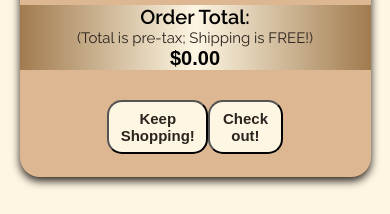
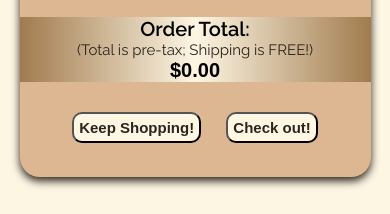
Before and after one commit to KPL33/cereal-shop, a React (Vite) app in the folder client/: page /cart in a window 390 px wide. Shown: the part 594-808 px from the top of the page. Built offline with nearby package versions, Linux system fonts and the light colour scheme; no server answers; sample sign-in values are in the browser's storage; the HTML template or start-up script is replaced by a standard one; a web font is replaced by a local one.

Commit message:
finetuned styling of cart more

```diff
--- a/client/src/components/Main/Cart/cart.css
+++ b/client/src/components/Main/Cart/cart.css
@@ -1,6 +1,7 @@
 .cart,
 .cart-container,
 .product-name-container,
+.cart-quantity-button,
 .product-quantity,
 .product-price,
 .product-total-price,
@@ -22,6 +23,7 @@
 
 .cart,
 .cart-container,
+.cart-quantity-button,
 .product-quantity,
 .product-price,
 .product-total-price,
@@ -41,6 +43,7 @@
 .cart,
 .cart-container,
 .product-quantity,
+.cart-quantity-button,
 .product-price,
 .product-total-price {
   justify-content: center;
@@ -153,7 +156,7 @@
 .cart-items {
   display: grid;
   grid-template-areas: "product-column quantity-column price-column product-total-column";
-  grid-template-columns: 1fr 1fr 0.5fr 1fr;
+  grid-template-columns: 1fr 0.5fr 0.5fr 1fr;
 }
 
 .category-title-area,
@@ -259,8 +262,6 @@
   margin: auto 10px;
   border-radius: 50%;
   font-size: 2rem;
-  padding-bottom: 2px;
-  line-height: 100%;
   width: 30px;
   height: 30px;
 }
@@ -361,18 +362,28 @@
 }
 
 @media (max-width: 475px) {
-  .column-title, .cart-items, .cart-quantity-button {
+  .product-quantity,
+  .product-price,
+  .product-total-price {
+    border-left: 0.1rem dotted var(--3);
+    height: 95%;
+  }
+  .column-title, .cart-quantity-button {
     font-size: .8rem;
   }
 
-  .delete-from-cart-button {
+  .delete-from-cart-button, .cart-items {
     font-size: .6rem;
+  }
+
+  .product-name {
+    font-size: .8rem
   }
 
   .cart-quantity-button {
     width: 12px;
     height: 12px;
-    border: solid .1rem var(--5);
+    border: solid .05rem var(--5);
   }
 
   .product-quantity-input {
@@ -380,4 +391,14 @@
     height: 20px;
     font-size: 1rem;
   }
+
+  .cart-buttons {
+    width: 70%;
+    justify-content: space-between;
+  }
+
+  .cart-button {
+    border-radius: 1rem;
+    padding: 5px;
+  }
 }
```
